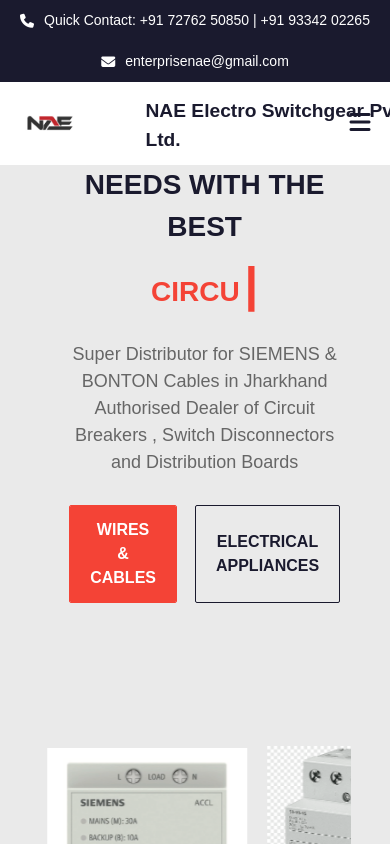
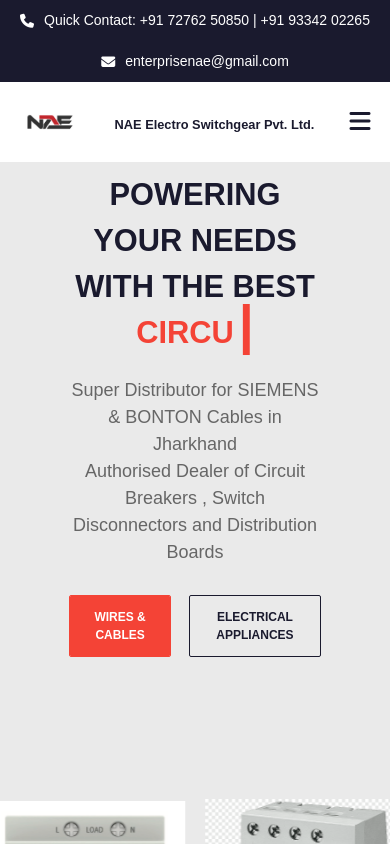
Before and after one commit to al-habibi-1107/NAEESG, a Next.js app: page / in a window 390 px wide. Shown: the top 844 px of the page. Built offline with nearby package versions, Linux system fonts and the light colour scheme.

Commit message:
Responsive UI Fix

```diff
--- a/src/pages/_app.tsx
+++ b/src/pages/_app.tsx
@@ -22,9 +22,6 @@
 import "../styles/quickContact.module.css";
 
 
-
-
-
 export default function App() {
   return (
   <>
--- a/src/styles/allproducts.module.css
+++ b/src/styles/allproducts.module.css
@@ -127,17 +127,31 @@
       display: none;
     }
     .productsSection{
-      padding: 10px 40px;
+      padding: 10px 10px;
       width: 100%;
       overflow: hidden;
     }
 
     .productsGrid{
-      grid-template-columns: repeat(2, minmax(250px, 1fr));
+      grid-template-columns: repeat(2, 49%);
     }
 
     .all-products-button{
       width: 100%;
+    }
+
+    .label{
+      font-size: 0.8em;
+    }
+  }
+
+  @media (max-width:900px) {
+    .verticalText{
+      display: none;
+    }
+
+    .productsSection{
+      padding: 20px 20px;
     }
   }
 
--- a/src/styles/body.module.css
+++ b/src/styles/body.module.css
@@ -162,25 +162,38 @@
       justify-content: flex-start;
       gap: 30px;
       padding: 10px 10%;
+      margin-top: 140px;
 
     }
 
     .content {
       text-align: center;
       padding: 5px 10%;
+      font-size: 1.1em;
     }
+
+    .blinking-text{
+      line-height: 15px;
+    }
+
+    .btn{
+      font-size: 12px;
+    }
+
 
     /* Horizontal Slider for Mobile */
     .slider {
       position: relative;
       left: 0;
-      width: 100%;
+      width: 142%;
+      left: -20%;
       padding: 10px 0;
       height: 20vh;
       white-space: nowrap;
 
 
     }
+
 
     .sliderImages {
       display: flex;
--- a/src/styles/header.module.css
+++ b/src/styles/header.module.css
@@ -155,17 +155,21 @@
 
 
     .header .logo-text {
-      position: relative;
-      left: 20%;
-      font-size: 1.2em; /* Professional font size */
+
+
+      font-size: 0.8em; /* Professional font size */
       font-weight: 600;
-      margin-top: 5px;
       color: var(--primaryColor); /* Dark Blue */
       transition: font-size 0.3s ease;
+      width: 100%;
+      text-align: center;
     }
     .logo{
       display: flex;
       align-items: center;
+      width: 100%;
+      justify-content: start;
+
     }
 
 
@@ -184,7 +188,7 @@
       display: flex;
       flex-direction: column;
       position: absolute;
-      top: 90px; /* Position below header */
+      top: 140px; /* Position below header */
       right: 0;
       background-color: #ffffff; /* White background */
       width: 100%;
@@ -199,11 +203,15 @@
     /* Ensure header adjusts for open menu */
     .header {
       height: fit-content;
+      justify-content: space-between;
+
     }
 
     .header .navbar {
       padding: 10px 5%;
       margin-right: 0;
+      width: 100%;
+      justify-content: stretch;
     }
 
     /* Nav list items spacing */
--- a/src/styles/quickContact.module.css
+++ b/src/styles/quickContact.module.css
@@ -31,7 +31,7 @@
     display: flex;
     flex-direction: column;
     gap: 1rem;
-    width: 95%;
+    width: 100%;
   }
 
   .card {
@@ -130,9 +130,22 @@
 
   @media (max-width:768px) {
     .quickContact{
-      padding: 30px 30px;
+      padding: 30px 10px;
     }
     .leftContainer{
       width: 100%;
     }
+
+    .cardContent h3{
+      font-size: 1.1em;
+    }
+    .cardContent p{
+      font-size: 0.9em;
+    }
   }
+
+  @media (max-width:900px) {
+    .quickContact{
+      padding: 30px 10px;
+    }
+  }
--- a/src/styles/wiresabout.module.css
+++ b/src/styles/wiresabout.module.css
@@ -74,3 +74,9 @@
         width: 100%;
     }
 }
+
+@media (max-width:900px) {
+    .wiresAbout{
+      padding: 30px 10px;
+    }
+  }
```
